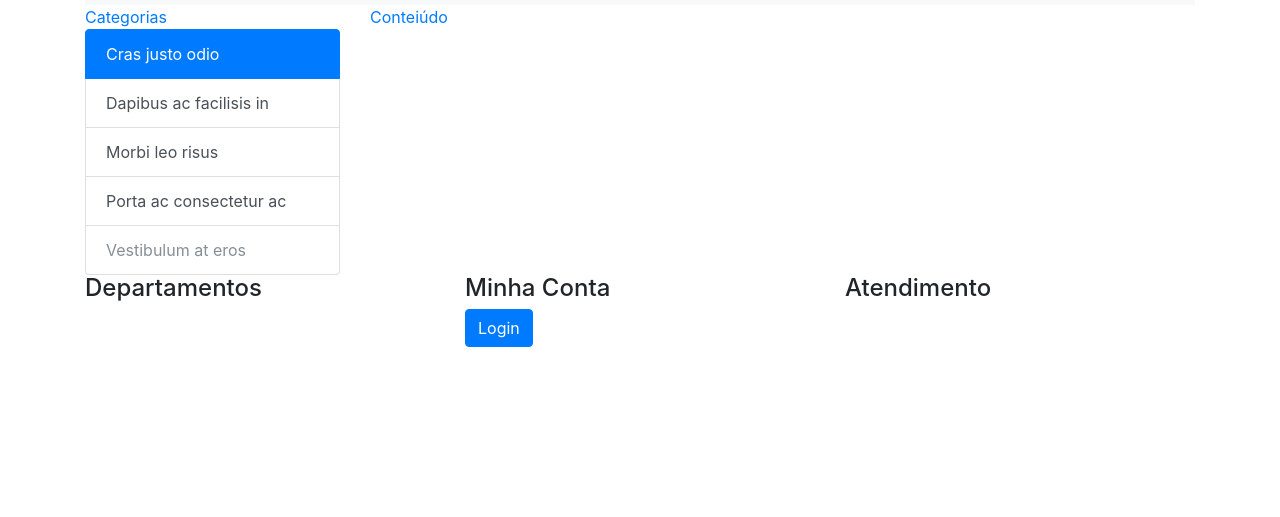
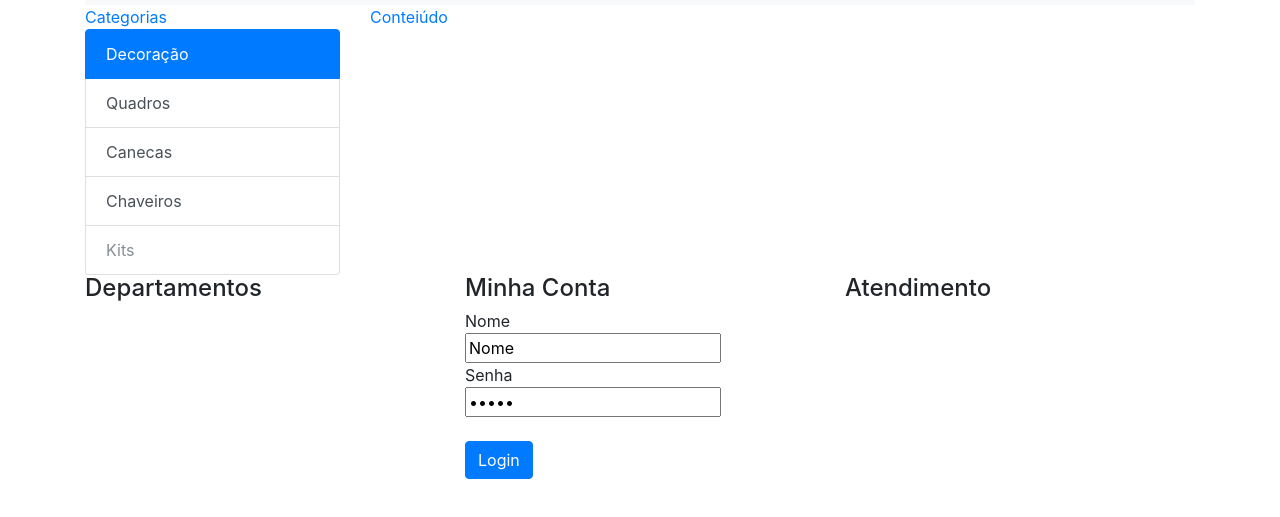
Before and after one commit to YuriApolinario/web, a website: page ProjetoWeb4Bimestre/public_html/index.html in a window 1280 px wide. Shown: the part 75-592 px from the top of the page. Drawn offline with Linux system fonts and the light colour scheme.

Commit message:
adicionei as categorias do site e o formulario de login

```diff
--- a/ProjetoWeb4Bimestre/public_html/index.html
+++ b/ProjetoWeb4Bimestre/public_html/index.html
@@ -22,6 +22,7 @@ and open the template in the editor.
 
     </head>
     <body>
+
         <!--tudo Que for- fluid ocupa a largura toda da pagina-->
         <div class="container">
             <!--Ésta é a linha do topo-->
@@ -60,12 +61,12 @@ and open the template in the editor.
                     Categorias
                     <div class="list-group">
   <button type="button" class="list-group-item list-group-item-action active">
-    Cras justo odio
+   Decoração
   </button>
-  <button type="button" class="list-group-item list-group-item-action">Dapibus ac facilisis in</button>
-  <button type="button" class="list-group-item list-group-item-action">Morbi leo risus</button>
-  <button type="button" class="list-group-item list-group-item-action">Porta ac consectetur ac</button>
-  <button type="button" class="list-group-item list-group-item-action" disabled>Vestibulum at eros</button>
+  <button type="button" class="list-group-item list-group-item-action">Quadros</button>
+  <button type="button" class="list-group-item list-group-item-action">Canecas</button>
+  <button type="button" class="list-group-item list-group-item-action">Chaveiros</button>
+  <button type="button" class="list-group-item list-group-item-action" disabled>Kits</button>
 </div>
                 </div>
 
@@ -86,7 +87,16 @@ and open the template in the editor.
 
                 <div class="col">
                     <h4>Minha Conta</h4>
+                    <form action="">
+                        Nome<br>
+                        <input type="text" name="Nome" value="Nome"><br>
+                        Senha<br>
+                        <input type="password" name="Senha" value="Senha"><br>
+
+
+                    </form><br>
                     <a href="#" class="btn btn-primary">Login</a>
+
                 </div>
 
                 <div class="col">
```
Also changed, not shown: 1 other file.
